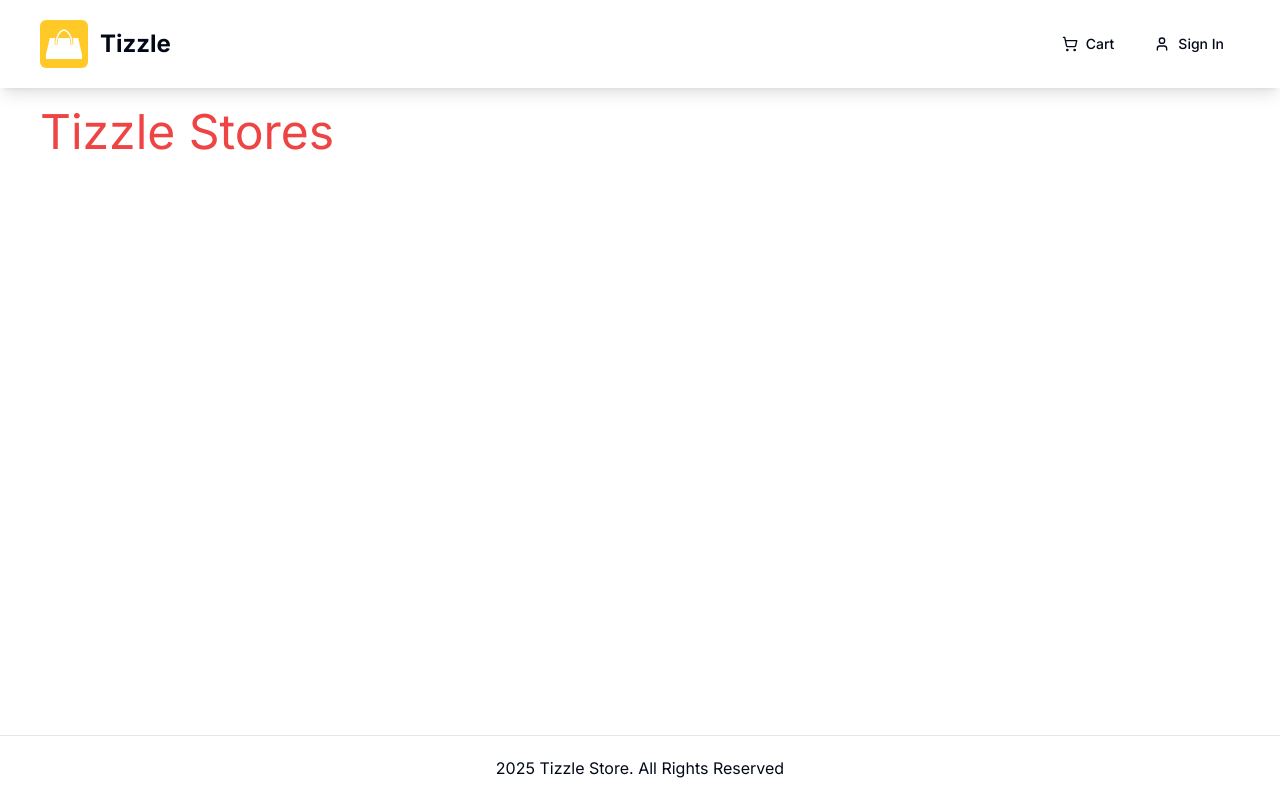
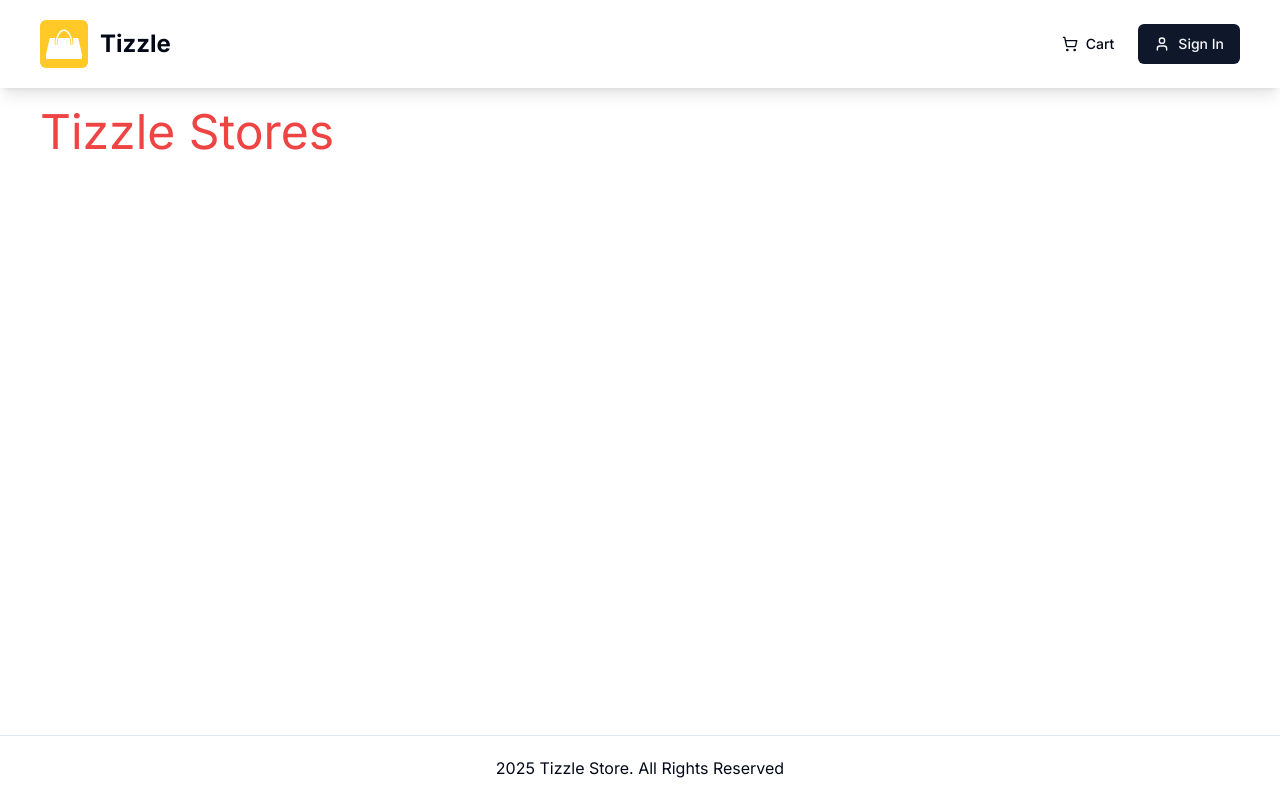
Before and after one commit to UdohLawrence/tizzle-store, a Next.js app: page / in a window 1280 px wide. Built offline with nearby package versions, Linux system fonts and the light colour scheme.

Commit message:
update: the variant attribute of the sign in icon on the header

```diff
--- a/app/(root)/layout.tsx
+++ b/app/(root)/layout.tsx
@@ -9,9 +9,7 @@
   return (
     <div className="flex h-screen flex-col">
       <Header />
-        <main className="flex-1 wrapper">
-        {children}
-      </main>
+      <main className="flex-1 wrapper">{children}</main>
       <Footer />
     </div>
   );
--- a/app/(root)/page.tsx
+++ b/app/(root)/page.tsx
@@ -3,7 +3,7 @@
     <>
       <h1 className="text-red-500 text-5xl">Tizzle Stores</h1>
     </>
-  )
-}
+  );
+};
 
-export default Homepage
+export default Homepage;
--- a/components/shared/header/header.tsx
+++ b/components/shared/header/header.tsx
@@ -29,7 +29,7 @@
               Cart
             </Link>
           </Button>
-          <Button asChild variant='ghost'>
+          <Button asChild>
             <Link href="/sign-in">
               <UserIcon />
               Sign In
```
Also changed, not shown: app/layout.tsx (+4 -8 lines).
